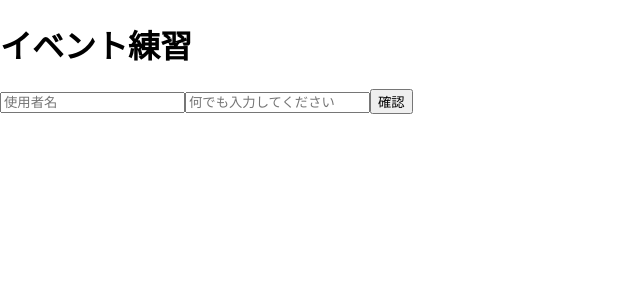
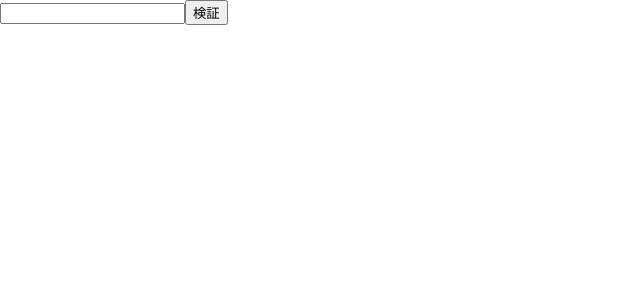
Before and after one commit to Seokhyun0079/ReactPractice, a React (Create React App) app in the folder 20200217react/: page / in a window 1280 px wide. Shown: the top 300 px of the page, without its empty margins (0-640 px from the left). Built offline with nearby package versions, Linux system fonts and the light colour scheme.

Commit message:
ValidationSample

```diff
--- a/20200217react/src/App.js
+++ b/20200217react/src/App.js
@@ -1,9 +1,9 @@
 import React from 'react';
 import './App.css';
-import EvnetPractice from './EventPractice';
+import ValidationSample from './ValidationSample';
 
 const App = () => {
-  return <EvnetPractice/>;
+  return <ValidationSample/>;
 }
 
 export default App;
--- a/20200217react/src/ValidationSample.css
+++ b/20200217react/src/ValidationSample.css
@@ -0,0 +1,7 @@
+.success{
+    background-color: lightgreen;
+}
+
+.failure{
+    background-color: lightcoral;
+}
--- a/20200217react/src/ValidationSample.js
+++ b/20200217react/src/ValidationSample.js
@@ -0,0 +1,36 @@
+import React, {Component} from 'react';
+import './ValidationSample.css';
+
+class ValidationSample extends Component{
+    state ={
+        password : '',
+        clicked : false,
+        validated : false
+    }
+    handleChange = (e) =>{
+        this.setState({
+            password : e.target.value
+        });
+    }
+
+    handleButtonClick = () => {
+        this.setState({
+            clicked: true,
+            validated : this.state.password === '0000'
+        });
+    }
+
+    render(){
+        return (<div>
+            <input
+            type="password"
+            value={this.state.password}
+            onChange={this.handleChange}
+            className= { this.state.clicked ? (this.state.validated ? 'success' : 'failure') : ''}
+            />
+            <button onClick={this.handleButtonClick}>検証</button>
+        </div>);
+    }
+}
+
+export default ValidationSample;
```
